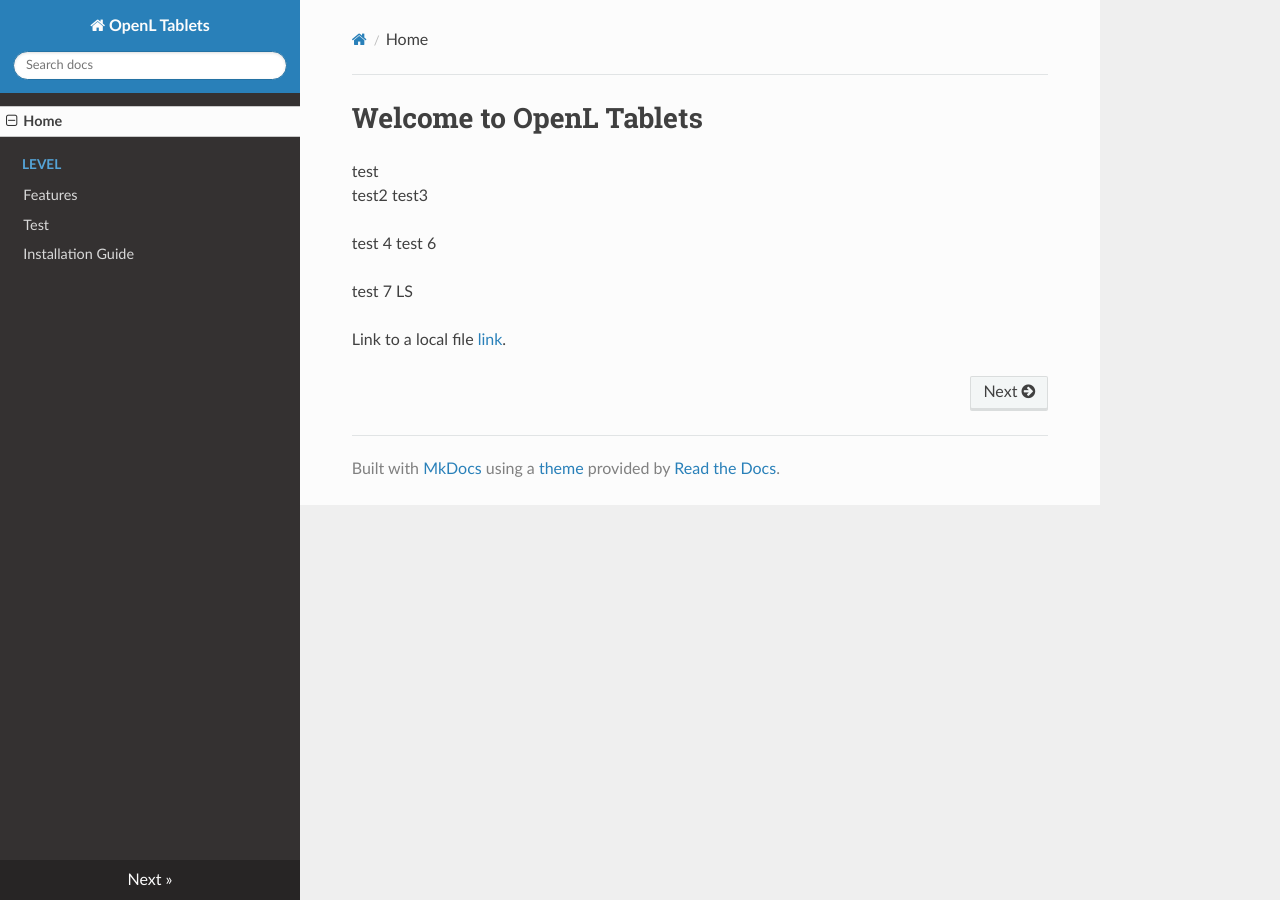
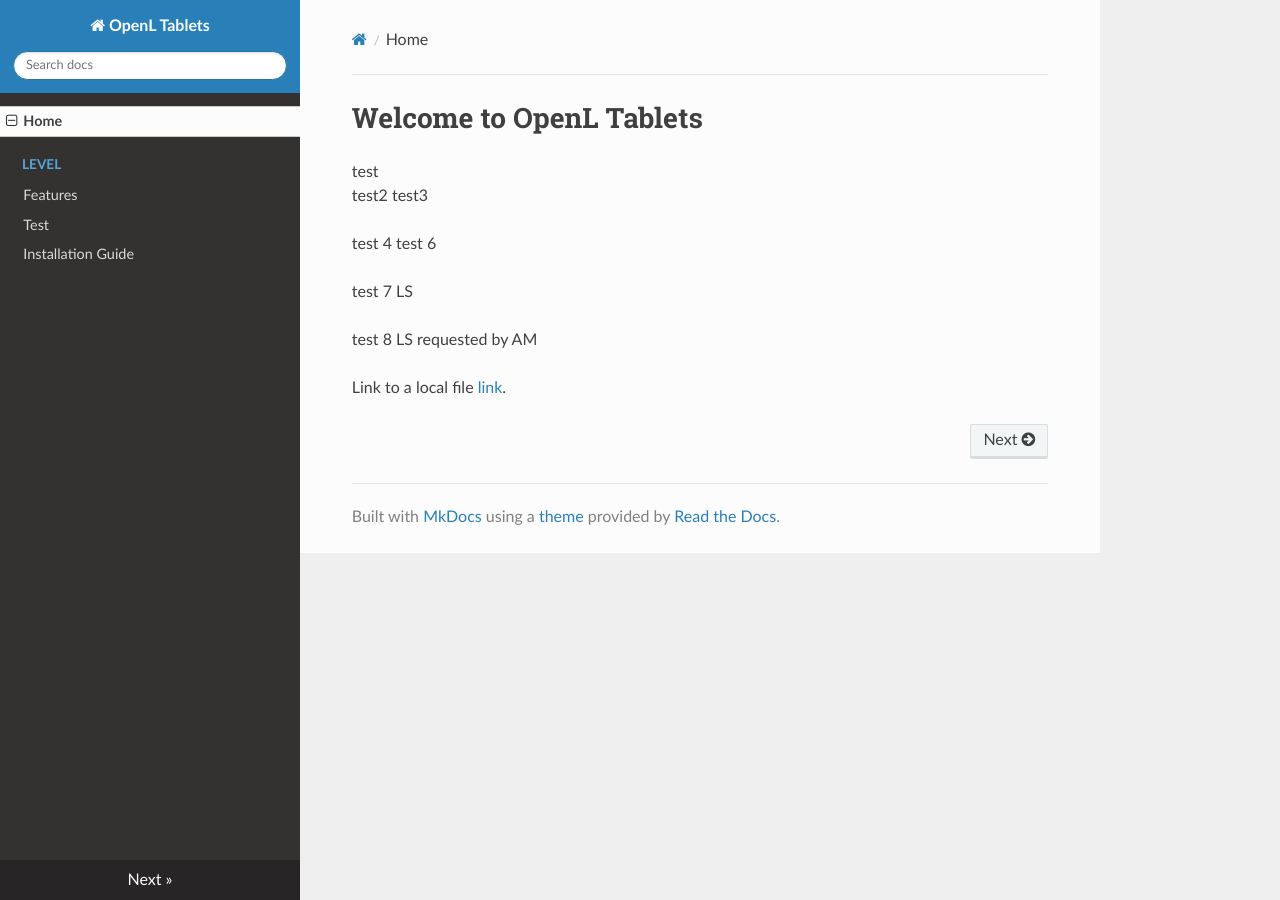
Before and after one commit to WWmonster/MarkdownTest, an MkDocs documentation site: the page built from docs/index.md, in a window 1280 px wide. Built offline with MkDocs 1.6.1, drawn with Linux system fonts in a browser that asks for light colours; nearby versions of some CDN libraries; old or Windows-style settings are respelled for this version of MkDocs.

Commit message:
Update index.md
As requested by AM

```diff
--- a/docs/index.md
+++ b/docs/index.md
@@ -9,4 +9,6 @@ test3
 
  test 7 LS
 
+ test 8 LS requested by AM
+
 Link to a local file [link](Test.xlsx).
```
